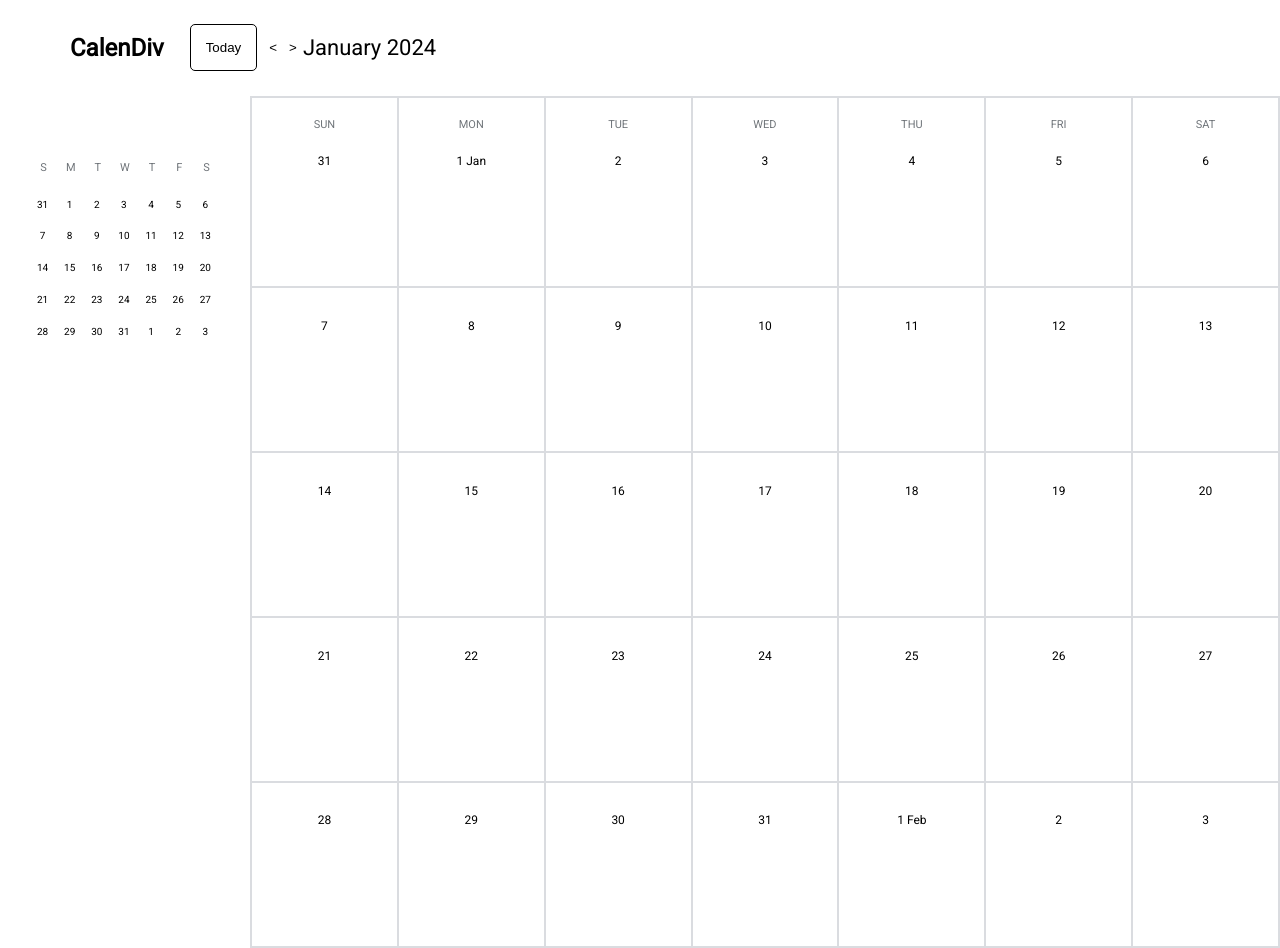
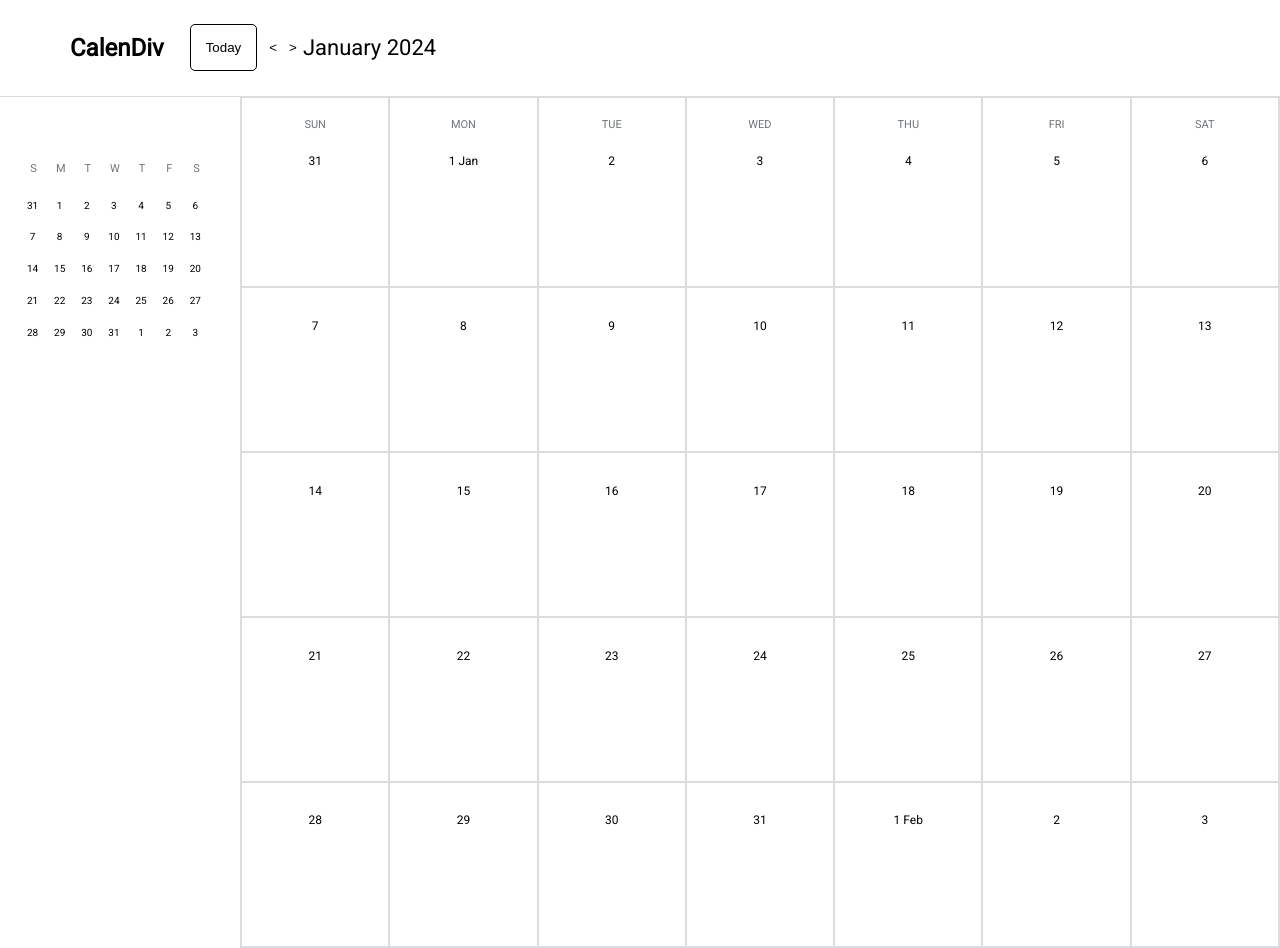
Before and after one commit to h-zahar/calendiv-react, a React (Vite) app: page / in a window 1280 px wide. Built offline with nearby package versions, Linux system fonts and the light colour scheme.

Commit message:
Fixed Margin

```diff
--- a/src/components/Calendar.tsx
+++ b/src/components/Calendar.tsx
@@ -44,7 +44,8 @@ const Calendar = ({ viewDate }: { viewDate: Date }) => {
         height: "190px",
         // margin: "50px 200px",
         minWidth: "190px",
-        margin: "60px 30px auto 30px",
+        borderTop: "1px solid #dadce0",
+        padding: "60px 30px 0 20px",
       }}
     >
       {dates.map((t, i) => {
```
